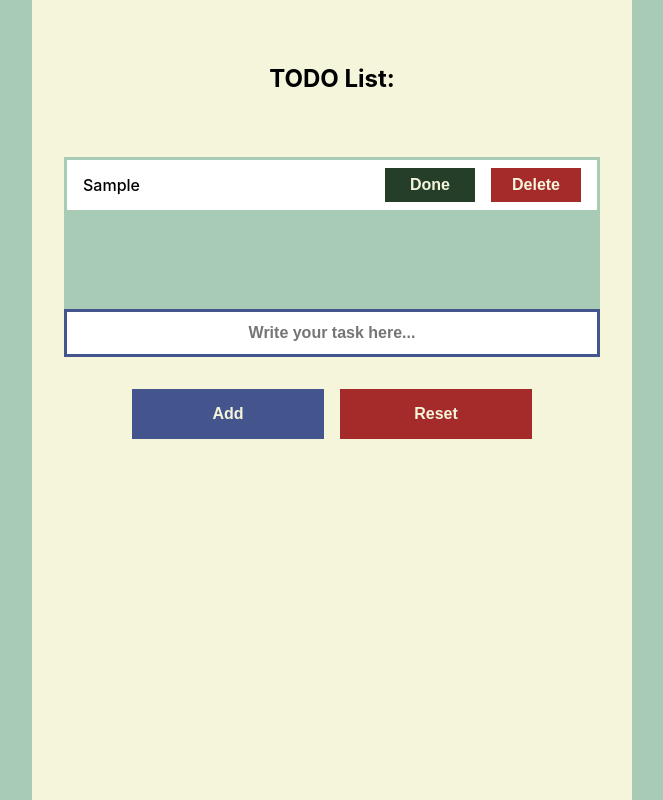
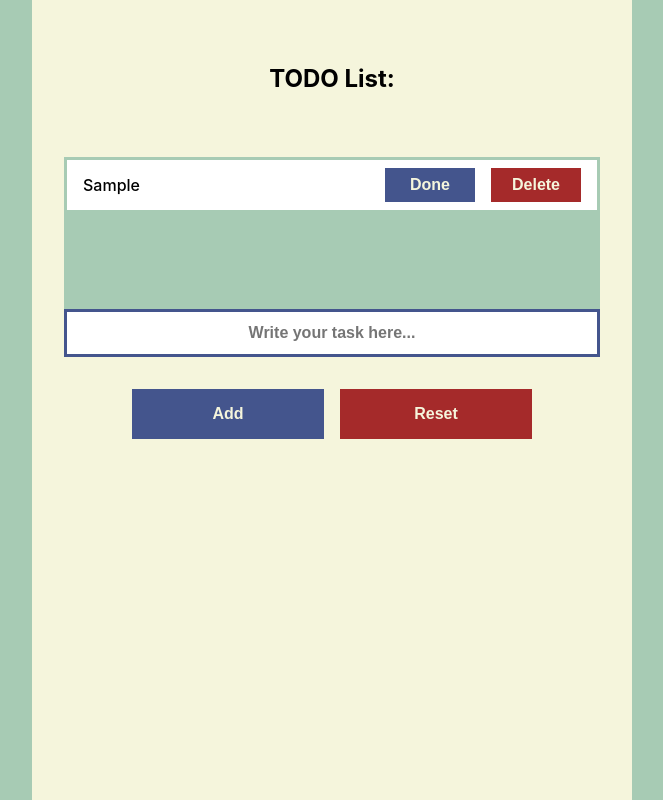
Before and after one commit to kondzerau-ivan/todo, a React (Create React App) app: page / in a window 1280 px wide. Both pictures are taken after typing "Sample" into the empty fields and a click on the button "Add". Shown: the whole page, without its empty margins (308-971 px from the left). Built offline with nearby package versions, Linux system fonts and the light colour scheme.

Commit message:
done button update

```diff
--- a/src/components/App.jsx
+++ b/src/components/App.jsx
@@ -78,7 +78,7 @@ class App extends React.Component {
 
             {!element.status
               ? <div className="wrapper-flex">
-                  <button className="button button-done" onClick={() => {this.completeItem(element.id)}}>Done</button>
+                  <button className="button" onClick={() => {this.completeItem(element.id)}}>Done</button>
                   <button className="button button-delete" onClick={() => {this.deleteItem((element.id))}}>Delete</button>
                 </div>
               : ""
--- a/src/index.css
+++ b/src/index.css
@@ -133,10 +133,6 @@ code {
   background-color: #273b6d;
 }
 
-.button-done {
-  background-color: #243e29;
-}
-
 .button-done:hover {
   background-color: #0e1f11;
 }
```
